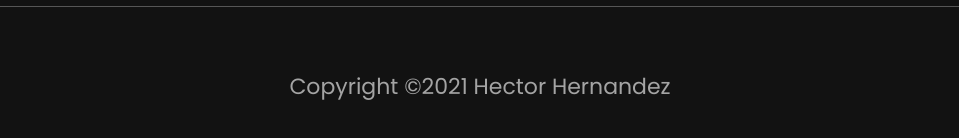
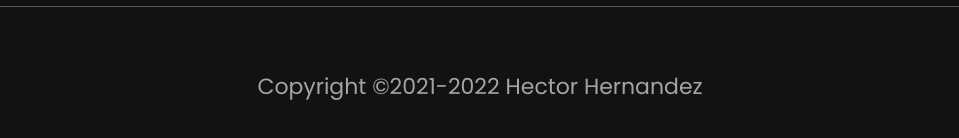
Before and after one commit to Hetoreno/Portfolio, a plain HTML site: page index.html in a window 1280 px wide. Shown: the part 6506-6644 px from the top of the page, without its empty margins (160-1119 px from the left). Drawn offline with nearby package versions, Linux system fonts and the light colour scheme.

Commit message:
copyright update

```diff
--- a/index.html
+++ b/index.html
@@ -362,7 +362,7 @@
     </section>
 
     <footer>
-        <p>Copyright ©2021 Hector Hernandez</p>
+        <p>Copyright ©2021-2022 Hector Hernandez</p>
     </footer>
 </body>
 <script src="https://cdn.jsdelivr.net/gh/dixonandmoe/rellax@master/rellax.min.js"></script>
```
